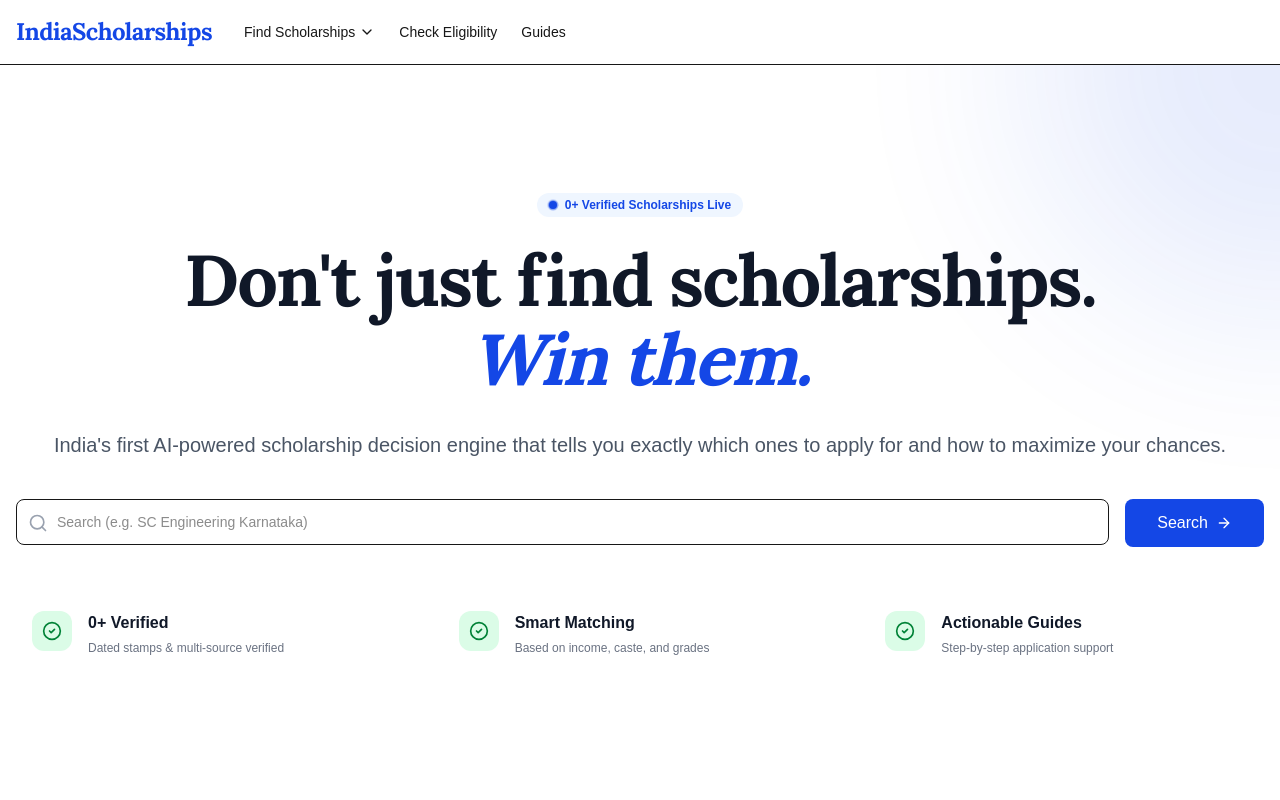
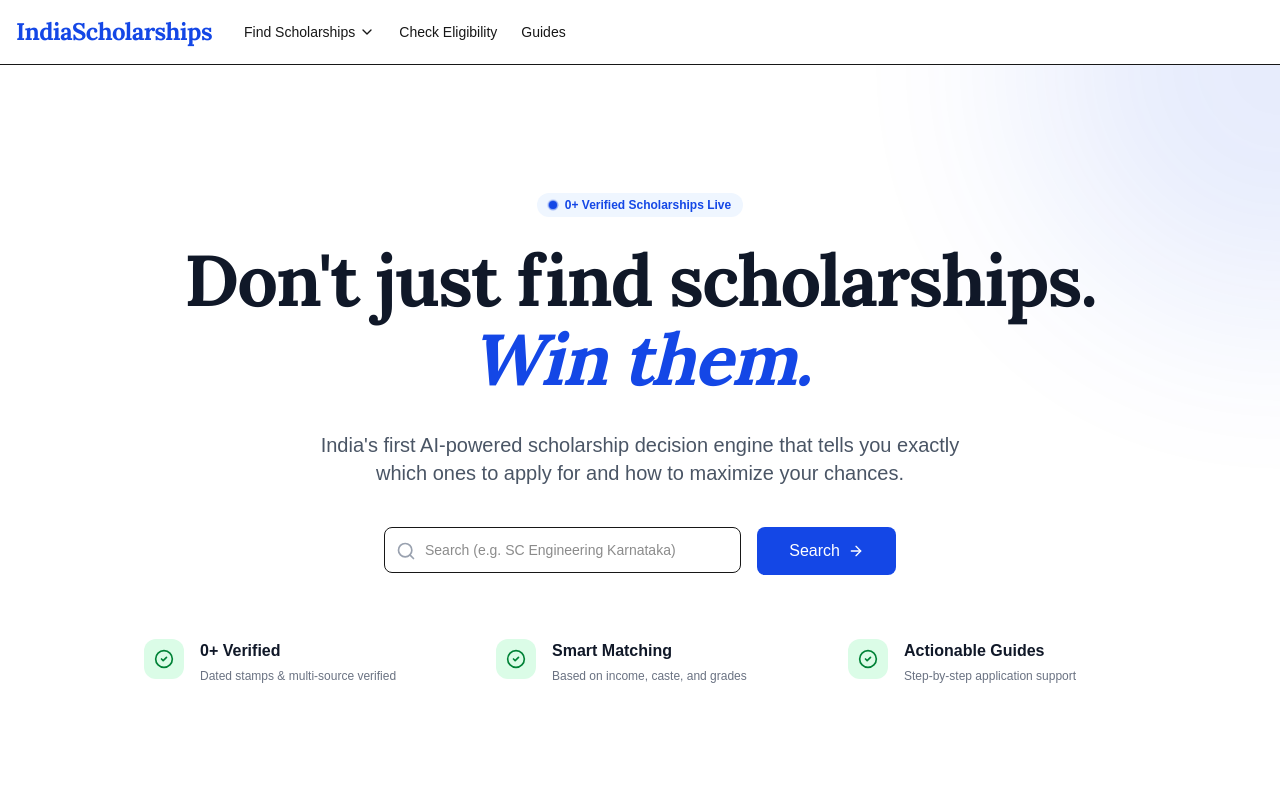
Before and after one commit to bizmantra/india-scholarships, a Next.js app in the folder scholarship-app/: page / in a window 1280 px wide. Shown: the top 800 px of the page. Built offline with nearby package versions, Linux system fonts and the light colour scheme; no server answers; the database is empty.

Commit message:
Remove max-width rule that was stretching desktop layout

```diff
--- a/scholarship-app/app/globals.css
+++ b/scholarship-app/app/globals.css
@@ -30,10 +30,6 @@ html {
   overflow-x: hidden;
 }
 
-* {
-  max-width: 100%;
-}
-
 /* Collapsible sections styling */
 details summary::-webkit-details-marker {
   display: none;
```
